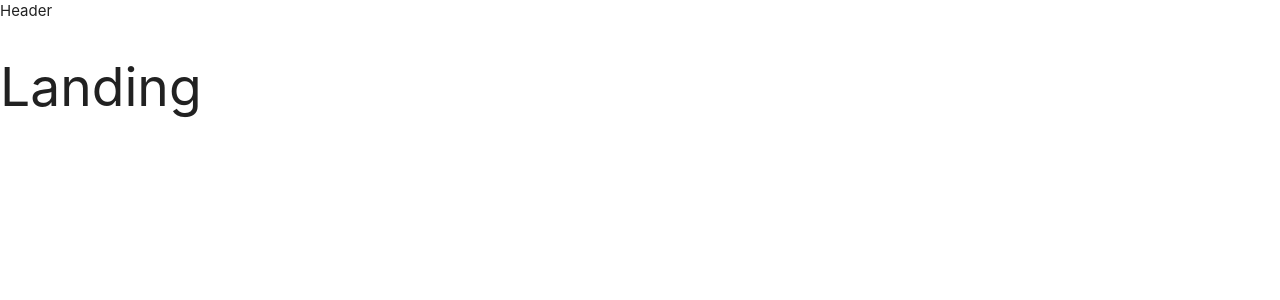
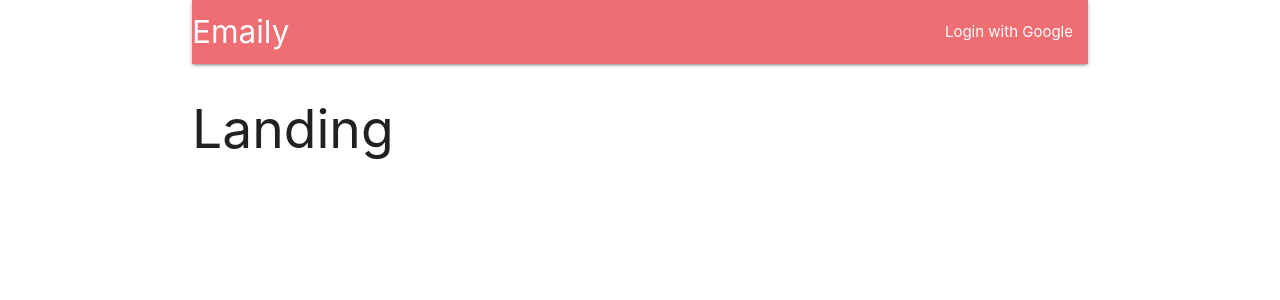
Before and after one commit to neon-bist/emaily_server, a React (Create React App) app in the folder client/: page / in a window 1280 px wide. Shown: the top 300 px of the page. Built offline with nearby package versions, Linux system fonts and the light colour scheme.

Commit message:
Installed redux-thunk axios materialize-css

```diff
--- a/client/package.json
+++ b/client/package.json
@@ -6,6 +6,7 @@
     "@testing-library/jest-dom": "^5.16.4",
     "@testing-library/react": "^13.0.1",
     "@testing-library/user-event": "^13.5.0",
+    "axios": "^0.26.1",
     "http-proxy-middleware": "^2.0.4",
     "materialize-css": "^1.0.0",
     "react": "^18.0.0",
@@ -14,6 +15,7 @@
     "react-router-dom": "^5.3.0",
     "react-scripts": "5.0.1",
     "redux": "^4.1.2",
+    "redux-thunk": "^2.4.1",
     "web-vitals": "^2.1.4"
   },
   "scripts": {
--- a/client/src/components/App.js
+++ b/client/src/components/App.js
@@ -9,7 +9,7 @@
 
 const App = () => {
   return (
-    <div>
+    <div className="container">
       <BrowserRouter>
         <div>
           <Header />
--- a/client/src/components/Header.js
+++ b/client/src/components/Header.js
@@ -2,7 +2,18 @@
 
 class Header extends Component {
   render() {
-    return <div>Header</div>;
+    return (
+      <nav>
+        <div className="nav-wrapper">
+          <a className="left brand-logo">Emaily</a>
+          <ul className="right">
+            <li>
+              <a href="#">Login with Google</a>
+            </li>
+          </ul>
+        </div>
+      </nav>
+    );
   }
 }
 
```
Also changed, not shown: 1 other file (tests, documents, lock files or other folders).
